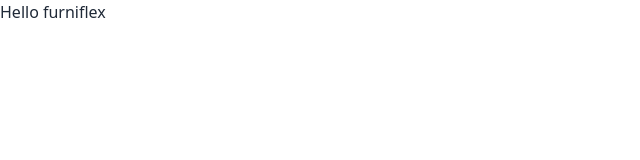
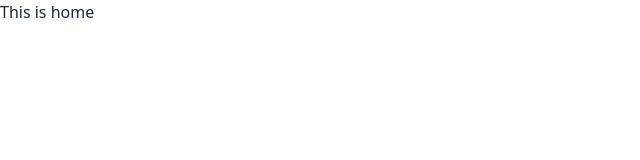
Before and after one commit to Rakibul-Hasan-max/Furniflex, a React (Vite) app: page / in a window 1280 px wide. Shown: the top 160 px of the page, without its empty margins (0-640 px from the left). Built offline with nearby package versions, Linux system fonts and the light colour scheme.

Commit message:
basic setup

```diff
--- a/src/App.jsx
+++ b/src/App.jsx
@@ -4,7 +4,7 @@
 
   return (
     <>
-      <div>Hello furniflex</div>
+
     </>
   )
 }
--- /dev/null
+++ b/src/Layout/Main.jsx
@@ -0,0 +1,12 @@
+import React from 'react';
+import { Outlet } from 'react-router';
+
+const Main = () => {
+    return (
+        <div>
+            <Outlet></Outlet>
+        </div>
+    );
+};
+
+export default Main;
--- /dev/null
+++ b/src/Routes/Routes.jsx
@@ -0,0 +1,18 @@
+import {
+    createBrowserRouter,
+} from "react-router-dom";
+import Home from "../pages/Home/Home";
+import Main from "../Layout/Main";
+
+export const router = createBrowserRouter([
+    {
+        path: "/",
+        element: <Main></Main>,
+        children: [
+            {
+                path: '/',
+                element: <Home></Home>
+            }
+        ]
+    },
+]);
--- a/src/main.jsx
+++ b/src/main.jsx
@@ -1,10 +1,13 @@
-import { StrictMode } from 'react'
-import { createRoot } from 'react-dom/client'
-import App from './App.jsx'
+import React from 'react'
+import ReactDom from 'react-dom/client'
 import './index.css'
+import {
+  RouterProvider,
+} from "react-router-dom";
+import {router} from './Routes/Routes';
 
-createRoot(document.getElementById('root')).render(
-  <StrictMode>
-    <App />
-  </StrictMode>,
+ReactDom.createRoot(document.getElementById('root')).render(
+  <React.StrictMode>
+    <RouterProvider router={router} />
+  </React.StrictMode>,
 )
--- /dev/null
+++ b/src/pages/Home/Home.jsx
@@ -0,0 +1,11 @@
+import React from 'react';
+
+const Home = () => {
+    return (
+        <div>
+            This is home
+        </div>
+    );
+};
+
+export default Home;
```
